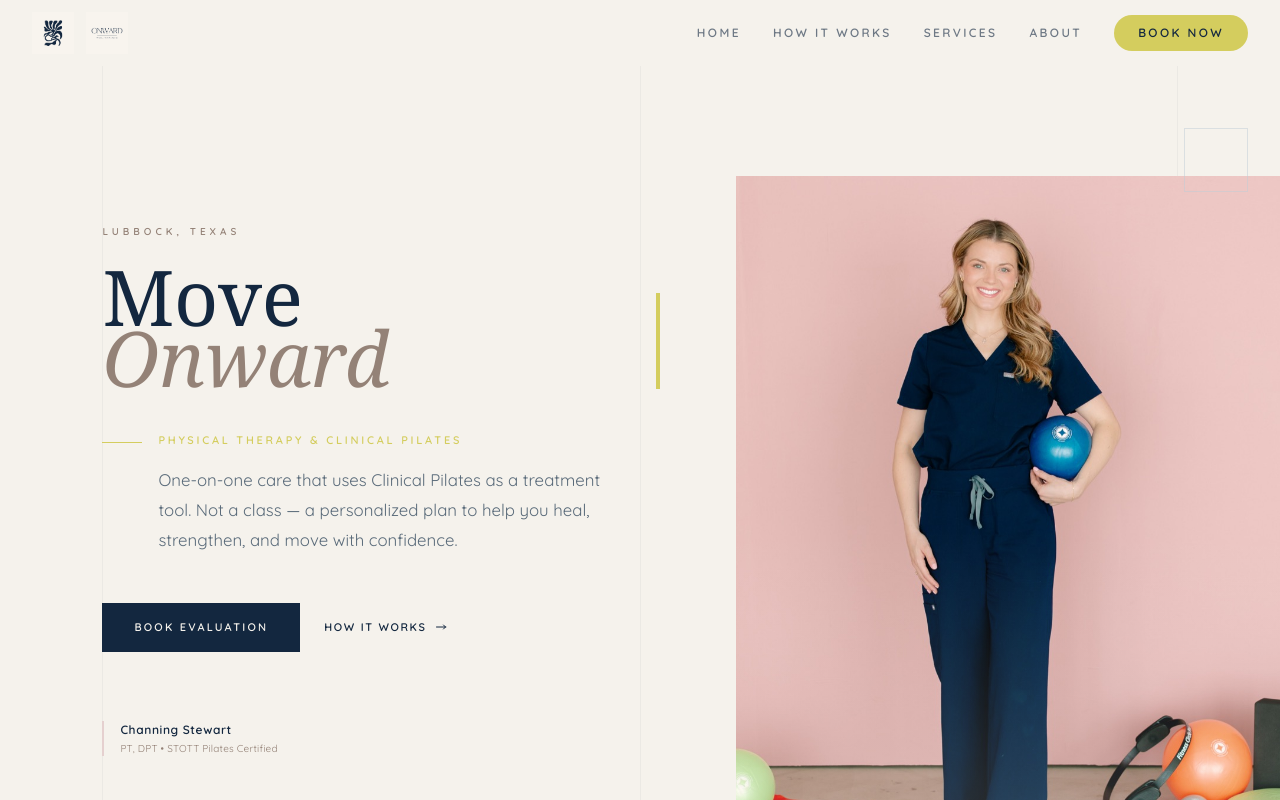
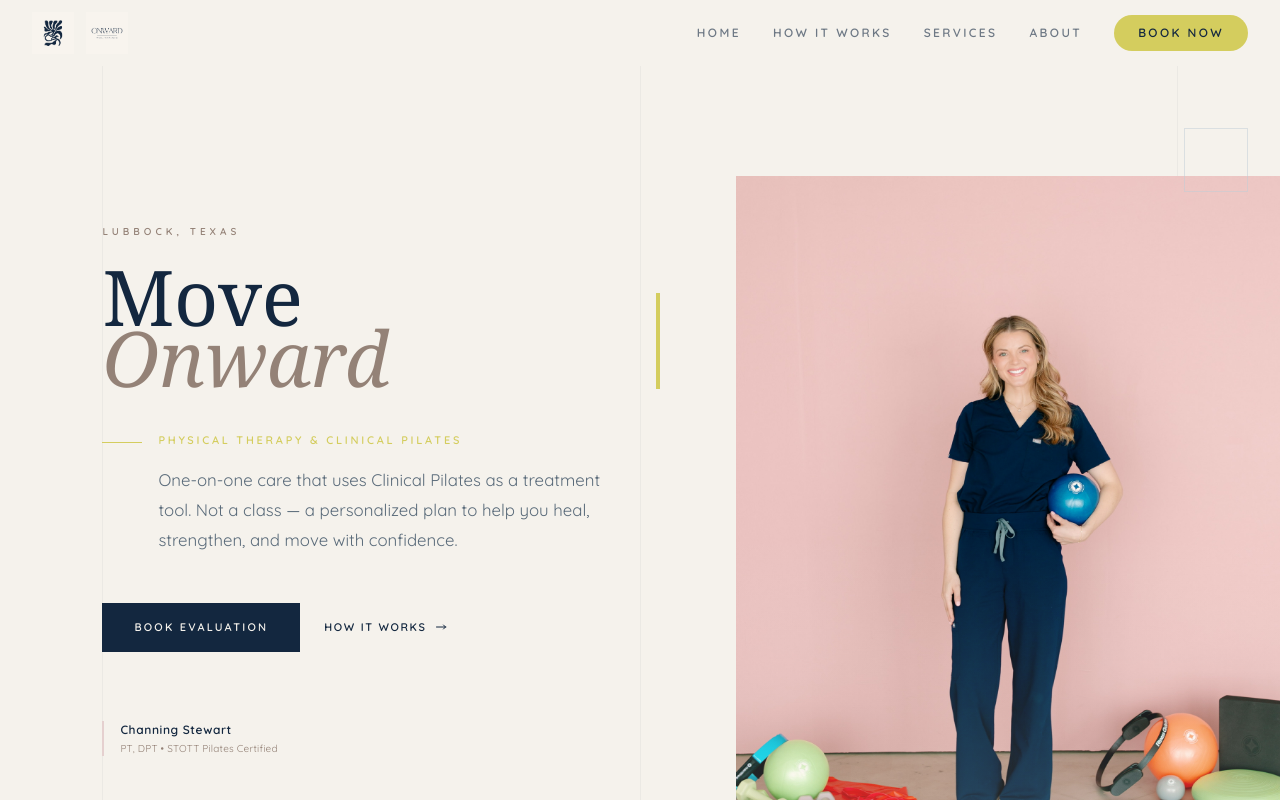
Before and after one commit to josistew/onward-pilates-website, a Next.js app: page / in a window 1280 px wide. Shown: the top 800 px of the page. Built offline with nearby package versions, Linux system fonts and the light colour scheme; a web font is replaced by a local one.

Commit message:
feat: update hero section with new Channing Stewart photo
Change hero section image source and alt text for better description.

```diff
--- a/components/home/hero-section.tsx
+++ b/components/home/hero-section.tsx
@@ -164,8 +164,8 @@ export function HeroSection() {
             >
               <div className="relative h-full w-full">
                 <Image
-                  src="/images/channing-standing.jpg"
-                  alt="Channing Stewart, Doctor of Physical Therapy, in her Lubbock studio"
+                  src="/images/channing-hero.jpg"
+                  alt="Channing Stewart, Doctor of Physical Therapy, with Pilates equipment in her Lubbock studio"
                   fill
                   className="object-cover object-top"
                   priority
```
Also changed, not shown: public/images/channing-hero.jpg (added).
